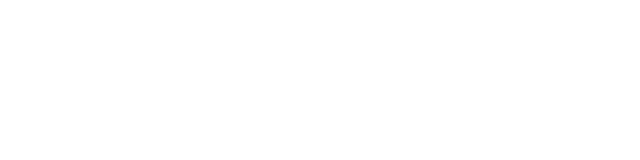
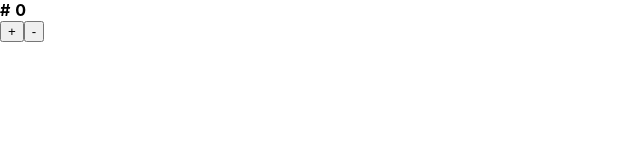
Before and after one commit to DavidWants2Learn/fetch_dataservice, a Nuxt app: page / in a window 1280 px wide. Shown: the top 160 px of the page, without its empty margins (0-640 px from the left). Built offline with nearby package versions, Linux system fonts and the light colour scheme.

Commit message:
Add on button click increment or decrement function

```diff
--- a/components/Receiver.vue
+++ b/components/Receiver.vue
@@ -1,14 +1,19 @@
 <template>
   <div>
-
+    <buttonClick />
   </div>
 </template>
 
 <script>
 import { eventBus } from '~/plugins/eventBus.js'
 
+import buttonClick from '~/components/buttonClick.vue'
+
 export default {
   name: 'receiver',
+  components: {
+    buttonClick,
+  },
   created() {
     eventBus.$on('jsonData', (json) => {
       this.combinedData = json;
--- a/components/buttonClick.vue
+++ b/components/buttonClick.vue
@@ -1,6 +1,8 @@
 <template>
-  <div>
-    <button @click="button">@</button>
+  <div class="message"># {{ count }}<br>
+    <!-- <p># {{ count }}</p> -->
+    <button v-on:click.prevent="increment">+</button>
+    <button v-on:click.prevent="decrement">-</button>
   </div>
 </template>
 
@@ -9,13 +11,28 @@
 export default {
   name: 'buttonclicker',
   data() {
-
+    return {
+      count: 0
+    }
+  },
+  props: {
+    someNumber: Number,
+    default: 0
   },
   methods: {
-
-  }
+    increment () {
+      this.count++;
+    },
+    decrement () {
+      this.count--;
+    }
+  },
 }
 </script>
 
 <style>
+  .message{
+    padding-bottom: 20px;
+    font-weight: bold;
+  }
 </style>
--- /dev/null
+++ b/components/showButtonNumber.vue
@@ -0,0 +1,24 @@
+<template>
+  <div>
+    <buttonClick />
+  </div>
+</template>
+
+<script>
+import buttonClick from '~/components/buttonClick.vue'
+
+export default {
+  data() {
+    return {
+      count: 0
+    }
+  },
+  components: {
+    buttonClick
+  },
+}
+</script>
+
+<style>
+
+</style>
--- a/pages/index.vue
+++ b/pages/index.vue
@@ -1,18 +1,21 @@
 <template>
   <div>
-    <receiver />
-    <statusPanel />
+    <!-- <receiver />
+    <statusPanel /> -->
+    <showButtonNumber />
   </div>
 </template>
 
 <script>
+import showButtonNumber from '~/components/showButtonNumber.vue'
 import statusPanel from '~/components/StatusPanel.vue'
 import receiver from '~/components/receiver.vue'
 
 export default {
   components: {
     receiver,
-    statusPanel
+    statusPanel,
+    showButtonNumber
   }
 }
 </script>
```
